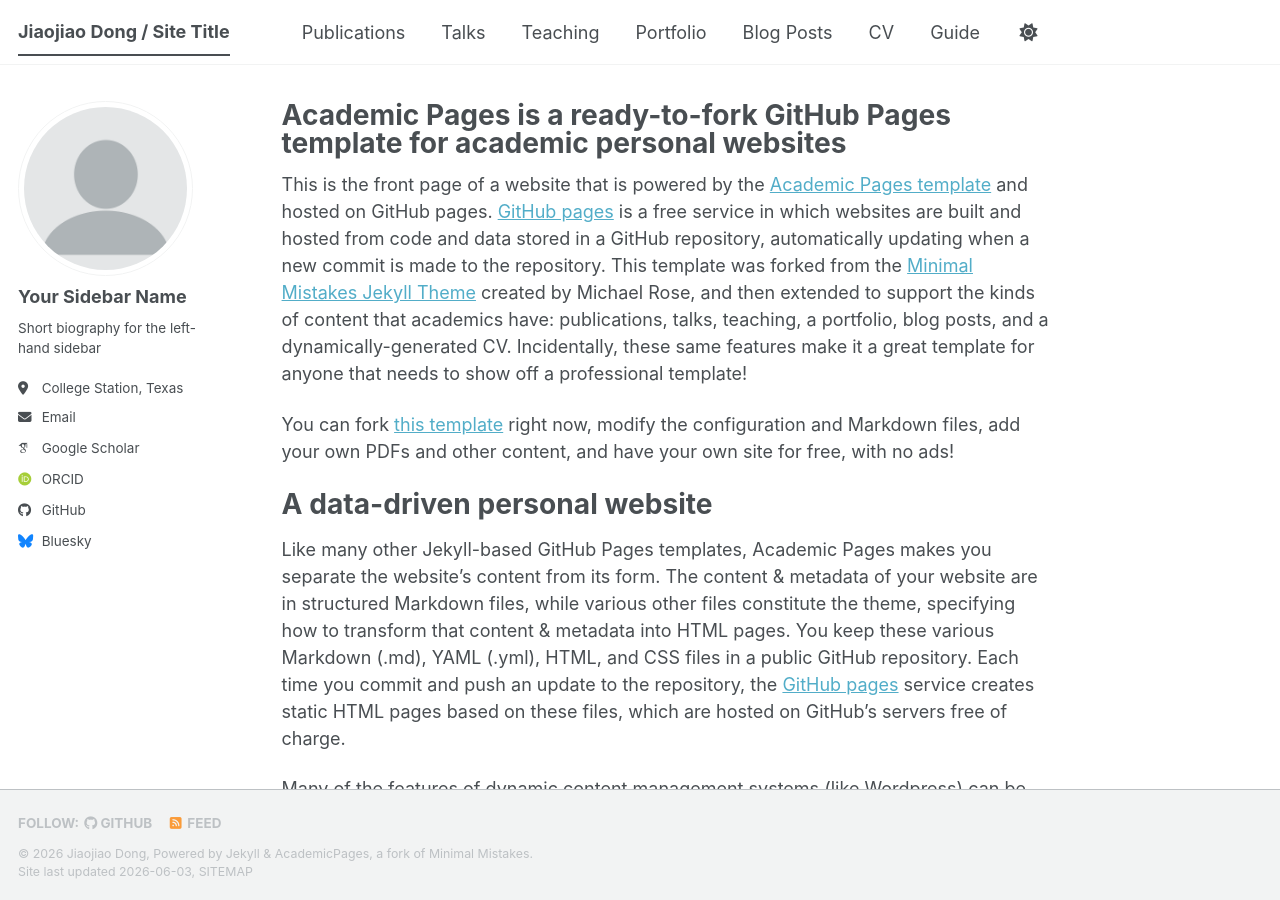
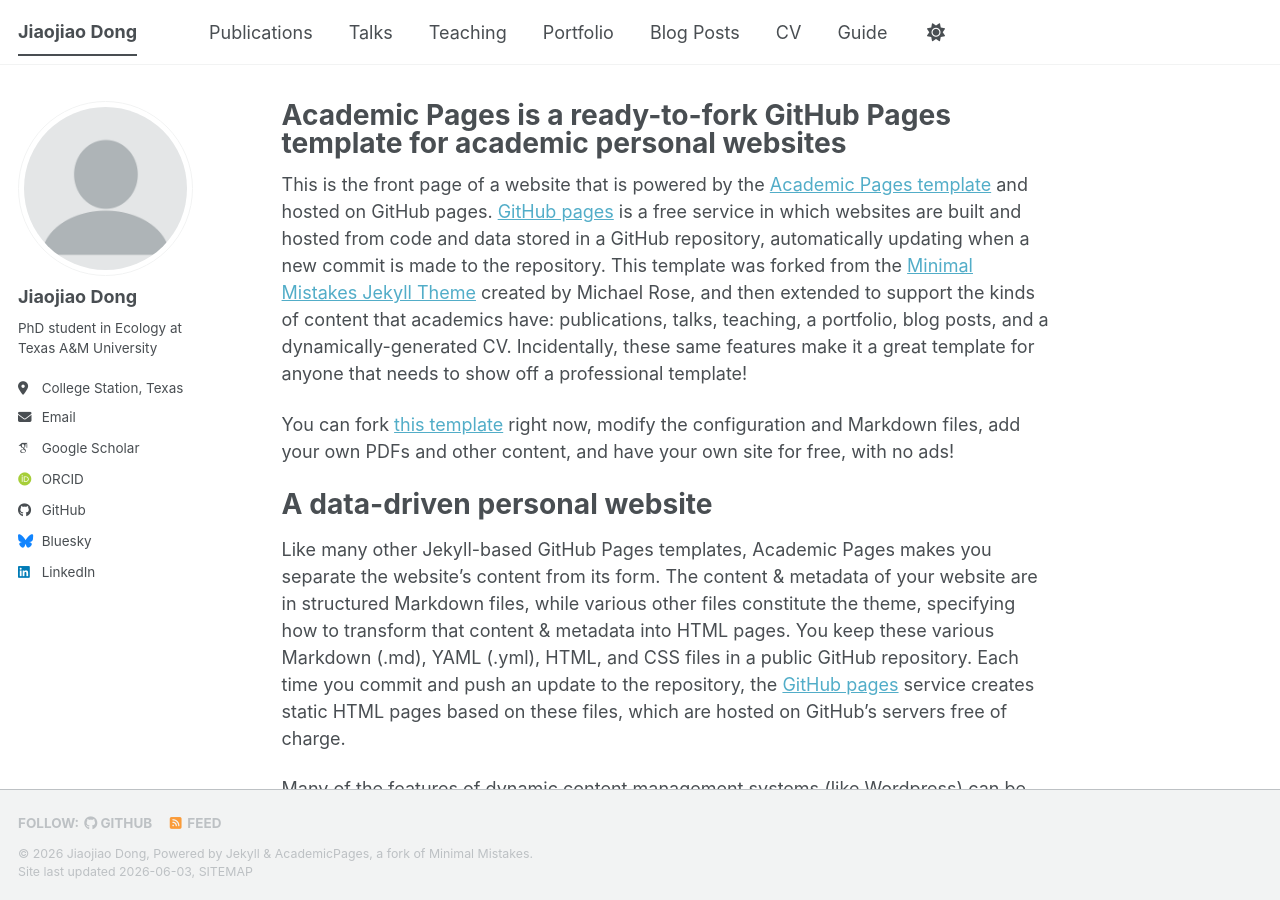
Before and after one commit to Jiaojiao9825/Jiaojiao9825.github.io, a Jekyll site: the page built from _pages/about.md, in a window 1280 px wide and 900 px high. Built offline with Jekyll 4.4.1, drawn with Linux system fonts in a browser that asks for light colours; some web fonts are replaced; a script bundle is joined from its source files by our own code; library files that are not in the unit come from our copies.

Commit message:
Modify site title, description, and LinkedIn URL
Updated site title and description, and added LinkedIn profile.

```diff
--- a/_config.yml
+++ b/_config.yml
@@ -9,10 +9,10 @@
 # Basic Site Settings
 locale                   : "en-US"
 site_theme               : "default" # The available themes options are "default", "air", "sunrise", "mint", "dirt" and "contrast"
-title                    : "Jiaojiao Dong / Site Title"
+title                    : "Jiaojiao Dong"
 title_separator          : "-"
 name                     : &name "Jiaojiao Dong"
-description              : &description "Jiaojiao Dong's academic portfolio"   # Update this with a general description of your site, this is the default if not overridden by a page
+description              : &description "Jiaojiao Dong's website"   # Update this with a general description of your site, this is the default if not overridden by a page
 url                      : https://academicpages.github.io # The base hostname & protocol for your site e.g. "https://[your GitHub username].github.io",
                                                            # or if you already have some other page hosted on Github then use "https://[your GitHub username].github.io/[Your Repo Name]"
 baseurl                  : "" # the subpath of your site, e.g. "/blog"
@@ -24,9 +24,9 @@ repository               : "academicpages/academicpages.github.io"
 author:
   # Biographic information
   avatar           : "profile.png"
-  name             : "Your Sidebar Name"
+  name             : "Jiaojiao Dong"
   pronouns         : # example: "she/her"
-  bio              : "Short biography for the left-hand sidebar"
+  bio              : "PhD student in Ecology at Texas A&M University"
   location         : "College Station, Texas"
   uri              : # URL
   email            : "jiaodong@tamu.edu"
@@ -63,7 +63,7 @@ author:
   keybase          : # Username
   instagram        : # Username
   lastfm           : # Username
-  linkedin         : # Username
+  linkedin         : "https://www.linkedin.com/in/jiaojiao-dong-58a154311/"
   mastodon         : # URL
   medium           : # URL
   pinterest        : # Username
```
